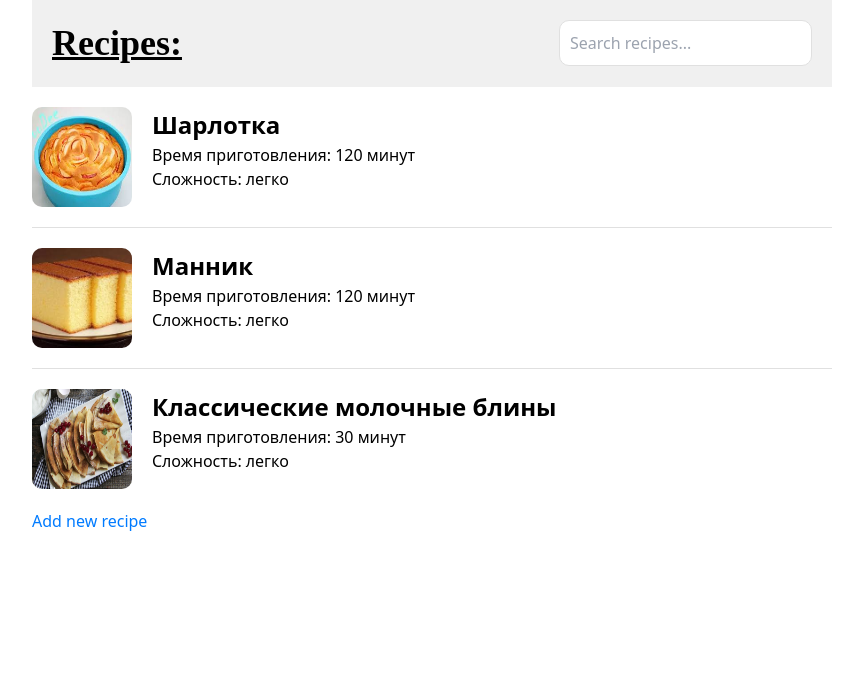
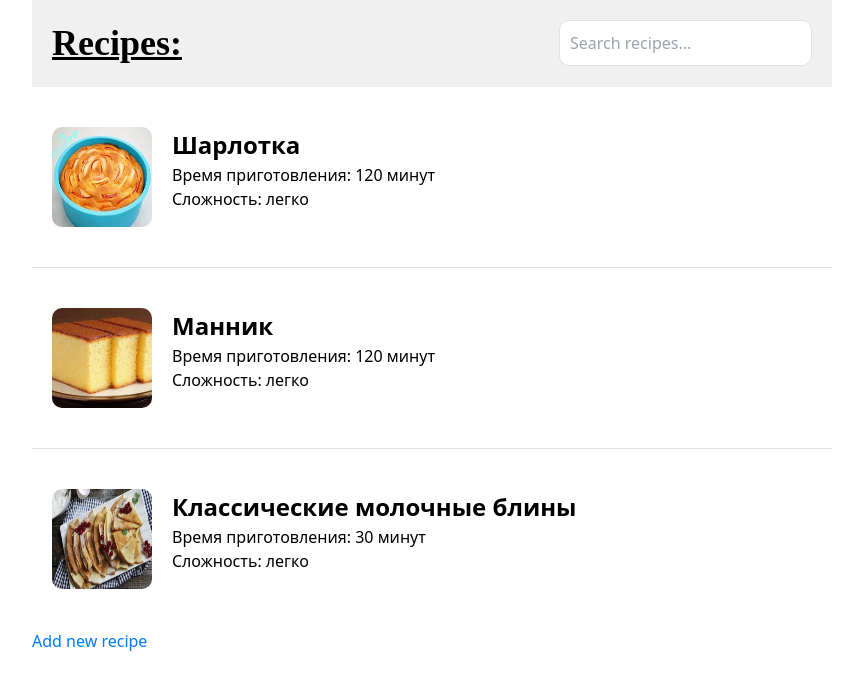
Before and after one commit to d-s-vo/nuxt4-ts-project-cbook, a Nuxt app: page / in a window 1280 px wide. Shown: the top 690 px of the page, without its empty margins (208-1071 px from the left). Built offline with nearby package versions, Linux system fonts and the light colour scheme.

Commit message:
изменил оформление карточки рецепта при наведении

```diff
--- a/components/recipeCard.vue
+++ b/components/recipeCard.vue
@@ -2,7 +2,10 @@
     <div
         v-if="recipe"
         @click.prevent="navigateToRecipe(recipe.id)"
-        class="cursor-pointer flex gap-[20px] group"
+        class="cursor-pointer group"
+    >
+        <div
+            class="flex gap-[20px] group-hover:bg-[#f0f0f0] p-[20px] rounded-[10px]"
         >
             <img
                 v-if="recipe.imageUrl"
@@ -21,6 +24,7 @@
                 <div>Сложность: {{ recipe.difficulty }}</div>
             </div>
         </div>
+    </div>
 </template>
 <script setup lang="ts">
 import type { Recipe } from '~/types';
```
Lines whose indentation alone changed are shown as unchanged.
